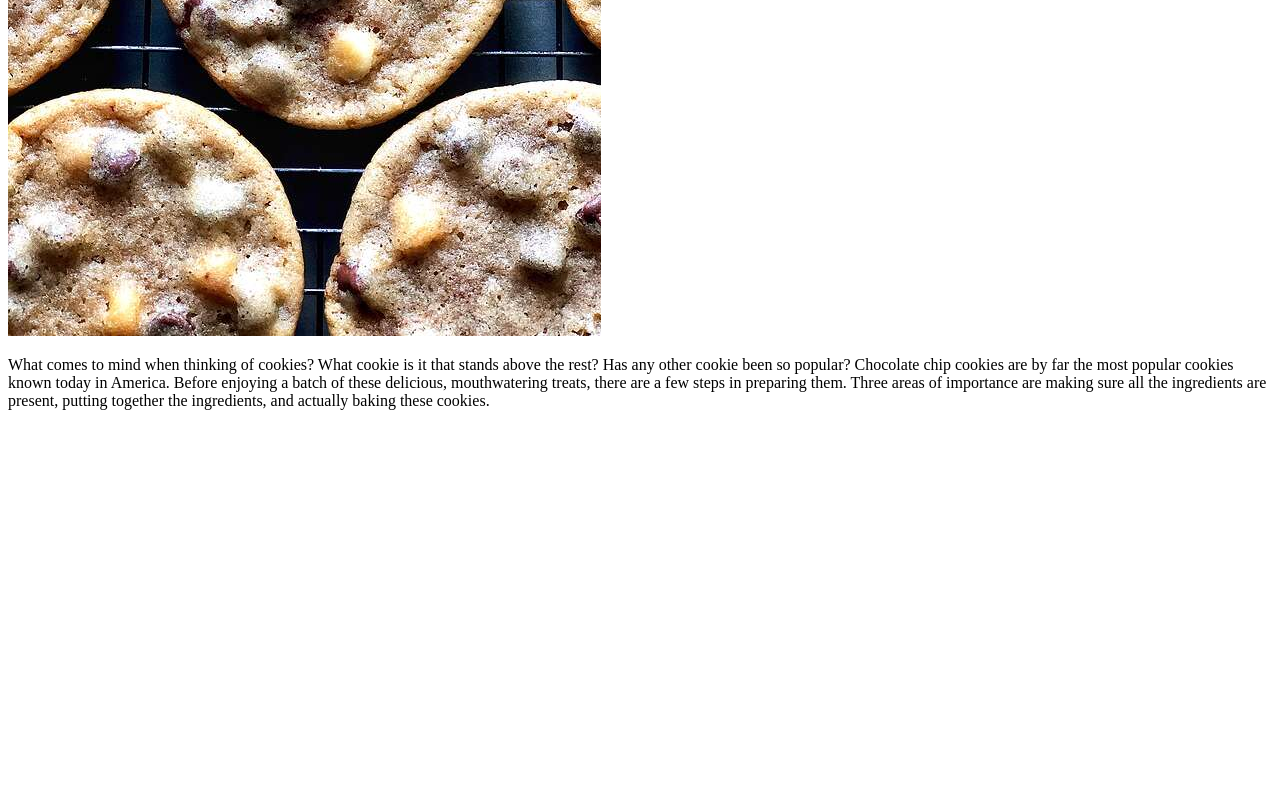
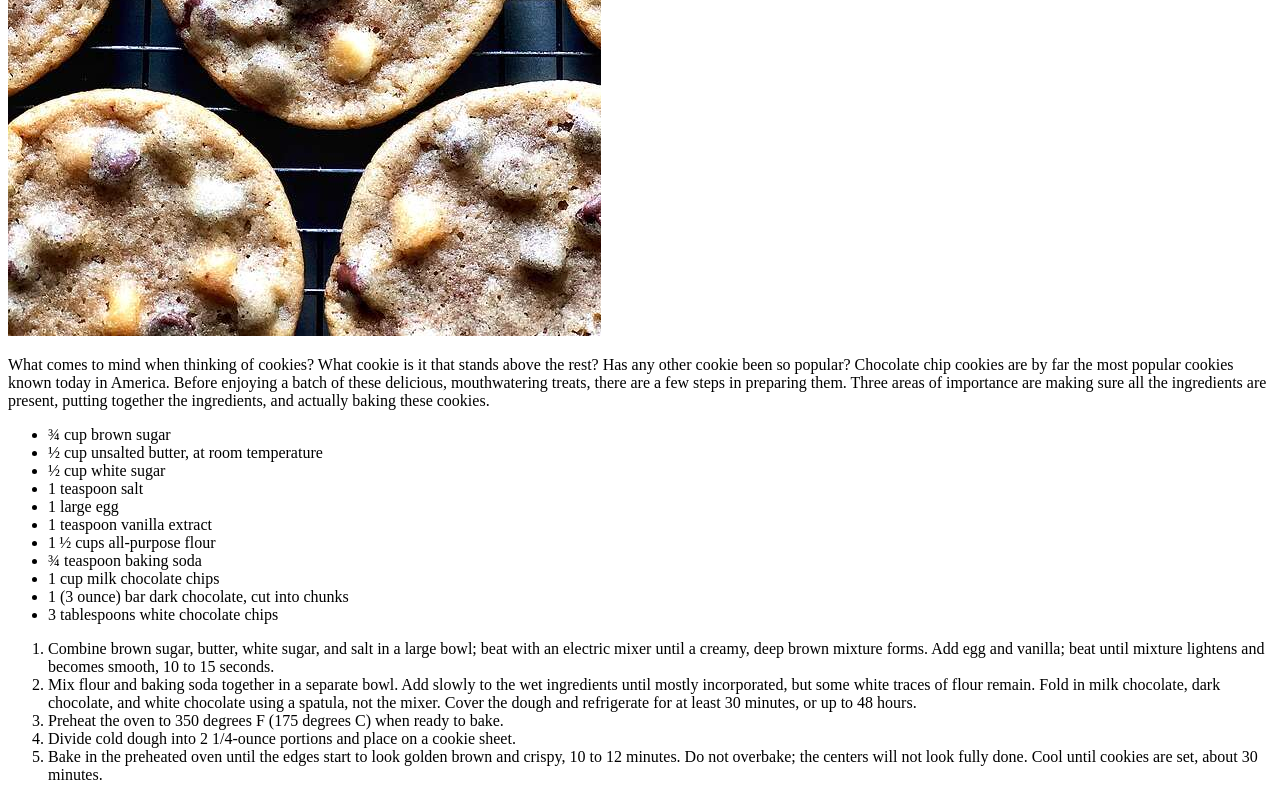
Before and after one commit to killerjwa/odin-recipes, a plain HTML site: page recipes/cookies.html in a window 1280 px wide. Shown: the part 535-1335 px from the top of the page. Before the commit the page ends 961 px from the top, so only its background shows below. Drawn offline with Linux system fonts and the light colour scheme.

Commit message:
Add recipe

```diff
--- a/recipes/cookies.html
+++ b/recipes/cookies.html
@@ -8,6 +8,25 @@
         <h1>Triple Chocolate Chunk Cookies</h1>
         <img src="../img/cookies.jpeg" alt="plate of cookies">
         <p>  What comes to mind when thinking of cookies? What cookie is it that stands above the rest? Has any other cookie been so popular? Chocolate chip cookies are by far the most popular cookies known today in America. Before enjoying a batch of these delicious, mouthwatering treats, there are a few steps in preparing them. Three areas of importance are making sure all the ingredients are present, putting together the ingredients, and actually baking these cookies.</p>
-
+        <ul>
+            <li>¾ cup brown sugar</li>
+            <li>½ cup unsalted butter, at room temperature</li>
+            <li>½ cup white sugar</li>
+            <li>1 teaspoon salt</li>
+            <li>1 large egg</li>
+            <li>1 teaspoon vanilla extract</li>
+            <li>1 ½ cups all-purpose flour</li>
+            <li>¾ teaspoon baking soda</li>
+            <li>1 cup milk chocolate chips</li>
+            <li>1 (3 ounce) bar dark chocolate, cut into chunks</li>
+            <li>3 tablespoons white chocolate chips</li>
+        </ul>
+        <ol>
+            <li>Combine brown sugar, butter, white sugar, and salt in a large bowl; beat with an electric mixer until a creamy, deep brown mixture forms. Add egg and vanilla; beat until mixture lightens and becomes smooth, 10 to 15 seconds.</li>
+            <li>Mix flour and baking soda together in a separate bowl. Add slowly to the wet ingredients until mostly incorporated, but some white traces of flour remain. Fold in milk chocolate, dark chocolate, and white chocolate using a spatula, not the mixer. Cover the dough and refrigerate for at least 30 minutes, or up to 48 hours.</li>
+            <li>Preheat the oven to 350 degrees F (175 degrees C) when ready to bake.</li>
+            <li>Divide cold dough into 2 1/4-ounce portions and place on a cookie sheet.</li>
+            <li>Bake in the preheated oven until the edges start to look golden brown and crispy, 10 to 12 minutes. Do not overbake; the centers will not look fully done. Cool until cookies are set, about 30 minutes.</li>
+        </ol>
     </body>
 </html>
```
Also changed, not shown: index.html (+1 -1 lines).
